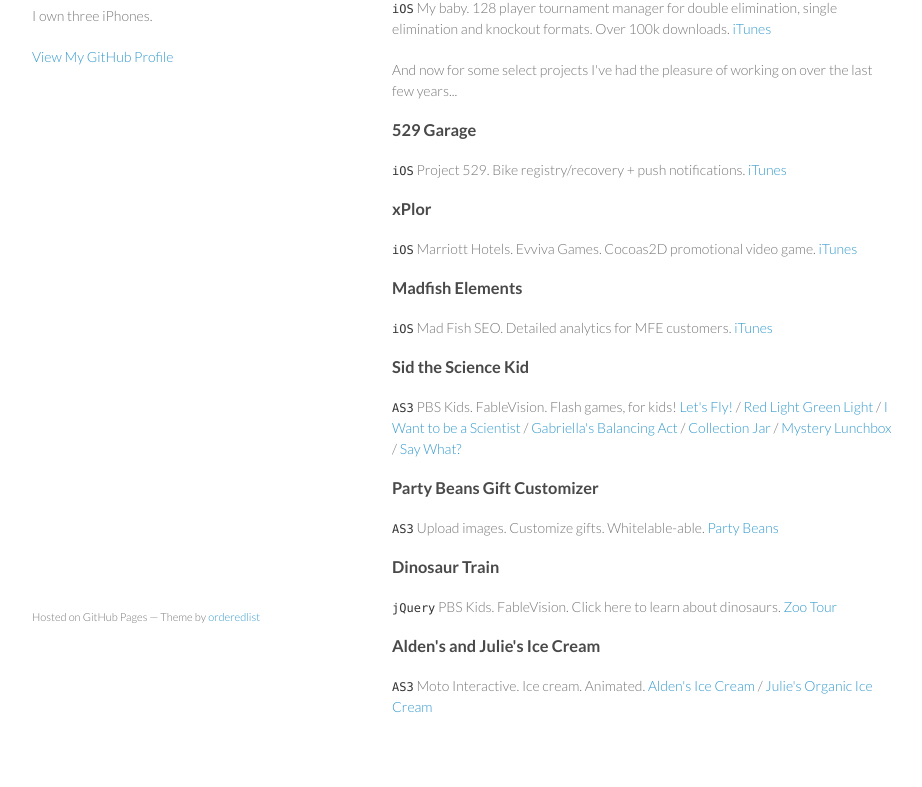
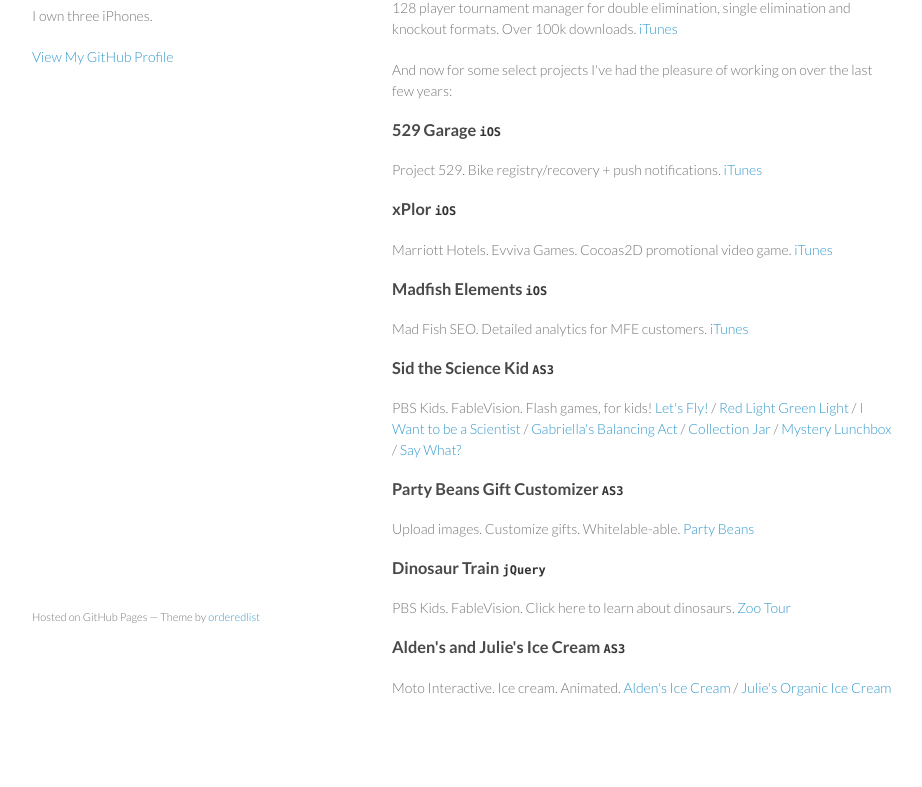
Before and after one commit to iscrz/rolljump.github.io, a plain HTML site: page index.html in a window 1280 px wide. Shown: the part 104-891 px from the top of the page, without its empty margins (178-1100 px from the left). Drawn offline with Linux system fonts and the light colour scheme.

Commit message:
Replace master branch with page content via GitHub

```diff
--- a/index.html
+++ b/index.html
@@ -24,46 +24,54 @@
       </header>
       <section>
         <h2>
-<a id="brackelope-tournament-builder" class="anchor" href="#brackelope-tournament-builder" aria-hidden="true"><span class="octicon octicon-link"></span></a>Brackelope: Tournament Builder</h2>
+<a id="brackelope-tournament-builder-ios" class="anchor" href="#brackelope-tournament-builder-ios" aria-hidden="true"><span class="octicon octicon-link"></span></a>Brackelope: Tournament Builder <code>iOS</code>
+</h2>
 
-<p><code>iOS</code> My baby. 128 player tournament manager for double elimination, single elimination and knockout formats. Over 100k downloads. <a href="https://itunes.apple.com/us/app/brackelope-tournament-builder/id545185377?ls=1&amp;mt=8">iTunes</a></p>
+<p>128 player tournament manager for double elimination, single elimination and knockout formats. Over 100k downloads. <a href="https://itunes.apple.com/us/app/brackelope-tournament-builder/id545185377?ls=1&amp;mt=8">iTunes</a></p>
 
-<p>And now for some select projects I've had the pleasure of working on over the last few years...</p>
+<p>And now for some select projects I've had the pleasure of working on over the last few years:</p>
 
 <h3>
-<a id="529-garage" class="anchor" href="#529-garage" aria-hidden="true"><span class="octicon octicon-link"></span></a>529 Garage</h3>
+<a id="529-garage-ios" class="anchor" href="#529-garage-ios" aria-hidden="true"><span class="octicon octicon-link"></span></a>529 Garage <code>iOS</code>
+</h3>
 
-<p><code>iOS</code> Project 529. Bike registry/recovery + push notifications. <a href="https://itunes.apple.com/us/app/529-garage/id849303554?ls=1&amp;mt=8">iTunes</a></p>
+<p>Project 529. Bike registry/recovery + push notifications. <a href="https://itunes.apple.com/us/app/529-garage/id849303554?ls=1&amp;mt=8">iTunes</a></p>
 
 <h3>
-<a id="xplor" class="anchor" href="#xplor" aria-hidden="true"><span class="octicon octicon-link"></span></a>xPlor</h3>
+<a id="xplor-ios" class="anchor" href="#xplor-ios" aria-hidden="true"><span class="octicon octicon-link"></span></a>xPlor <code>iOS</code>
+</h3>
 
-<p><code>iOS</code> Marriott Hotels. Evviva Games. Cocoas2D promotional video game. <a href="https://itunes.apple.com/us/app/xplor-by-marriott/id646951347">iTunes</a></p>
+<p>Marriott Hotels. Evviva Games. Cocoas2D promotional video game. <a href="https://itunes.apple.com/us/app/xplor-by-marriott/id646951347">iTunes</a></p>
 
 <h3>
-<a id="madfish-elements" class="anchor" href="#madfish-elements" aria-hidden="true"><span class="octicon octicon-link"></span></a>Madfish Elements</h3>
+<a id="madfish-elements-ios" class="anchor" href="#madfish-elements-ios" aria-hidden="true"><span class="octicon octicon-link"></span></a>Madfish Elements <code>iOS</code>
+</h3>
 
-<p><code>iOS</code> Mad Fish SEO. Detailed analytics for MFE customers. <a href="https://itunes.apple.com/us/app/mad-fish-elements/id579218817?mt=8">iTunes</a></p>
+<p>Mad Fish SEO. Detailed analytics for MFE customers. <a href="https://itunes.apple.com/us/app/mad-fish-elements/id579218817?mt=8">iTunes</a></p>
 
 <h3>
-<a id="sid-the-science-kid" class="anchor" href="#sid-the-science-kid" aria-hidden="true"><span class="octicon octicon-link"></span></a>Sid the Science Kid</h3>
+<a id="sid-the-science-kid-as3" class="anchor" href="#sid-the-science-kid-as3" aria-hidden="true"><span class="octicon octicon-link"></span></a>Sid the Science Kid <code>AS3</code>
+</h3>
 
-<p><code>AS3</code> PBS Kids. FableVision. Flash games, for kids! <a href="http://pbskids.org/sid/letsfly.html">Let's Fly!</a> / <a href="http://pbskids.org/sid/redLightGreenLight.html">Red Light Green Light</a> / <a href="http://pbskids.org/sid/scientist.html">I Want to be a Scientist</a> / <a href="http://pbskids.org/sid/balancingact.html">Gabriella's Balancing Act</a> / <a href="http://pbskids.org/sid/collectionjar.html">Collection Jar</a> / <a href="http://pbskids.org/sid/mysterylunchbox.html">Mystery Lunchbox</a> / <a href="http://pbskids.org/sid/saywhat.html">Say What?</a></p>
+<p>PBS Kids. FableVision. Flash games, for kids! <a href="http://pbskids.org/sid/letsfly.html">Let's Fly!</a> / <a href="http://pbskids.org/sid/redLightGreenLight.html">Red Light Green Light</a> / <a href="http://pbskids.org/sid/scientist.html">I Want to be a Scientist</a> / <a href="http://pbskids.org/sid/balancingact.html">Gabriella's Balancing Act</a> / <a href="http://pbskids.org/sid/collectionjar.html">Collection Jar</a> / <a href="http://pbskids.org/sid/mysterylunchbox.html">Mystery Lunchbox</a> / <a href="http://pbskids.org/sid/saywhat.html">Say What?</a></p>
 
 <h3>
-<a id="party-beans-gift-customizer" class="anchor" href="#party-beans-gift-customizer" aria-hidden="true"><span class="octicon octicon-link"></span></a>Party Beans Gift Customizer</h3>
+<a id="party-beans-gift-customizer-as3" class="anchor" href="#party-beans-gift-customizer-as3" aria-hidden="true"><span class="octicon octicon-link"></span></a>Party Beans Gift Customizer <code>AS3</code>
+</h3>
 
-<p><code>AS3</code> Upload images. Customize gifts. Whitelable-able. <a href="http://www.partybeans.com/gift/">Party Beans</a></p>
+<p>Upload images. Customize gifts. Whitelable-able. <a href="http://www.partybeans.com/gift/">Party Beans</a></p>
 
 <h3>
-<a id="dinosaur-train" class="anchor" href="#dinosaur-train" aria-hidden="true"><span class="octicon octicon-link"></span></a>Dinosaur Train</h3>
+<a id="dinosaur-train-jquery" class="anchor" href="#dinosaur-train-jquery" aria-hidden="true"><span class="octicon octicon-link"></span></a>Dinosaur Train <code>jQuery</code>
+</h3>
 
-<p><code>jQuery</code> PBS Kids. FableVision. Click here to learn about dinosaurs. <a href="http://pbskids.org/dinosaurtrain/tour/zoo.html">Zoo Tour</a></p>
+<p>PBS Kids. FableVision. Click here to learn about dinosaurs. <a href="http://pbskids.org/dinosaurtrain/tour/zoo.html">Zoo Tour</a></p>
 
 <h3>
-<a id="aldens-and-julies-ice-cream" class="anchor" href="#aldens-and-julies-ice-cream" aria-hidden="true"><span class="octicon octicon-link"></span></a>Alden's and Julie's Ice Cream</h3>
+<a id="aldens-and-julies-ice-cream-as3" class="anchor" href="#aldens-and-julies-ice-cream-as3" aria-hidden="true"><span class="octicon octicon-link"></span></a>Alden's and Julie's Ice Cream <code>AS3</code>
+</h3>
 
-<p><code>AS3</code> Moto Interactive. Ice cream. Animated. <a href="http://www.aldensicecream.com/">Alden's Ice Cream</a> / <a href="http://www.juliesorganic.com/">Julie's Organic Ice Cream</a></p>
+<p>Moto Interactive. Ice cream. Animated. <a href="http://www.aldensicecream.com/">Alden's Ice Cream</a> / <a href="http://www.juliesorganic.com/">Julie's Organic Ice Cream</a></p>
       </section>
       <footer>
         <p><small>Hosted on GitHub Pages &mdash; Theme by <a href="https://github.com/orderedlist">orderedlist</a></small></p>
```
Also changed, not shown: params.json (+1 -1 lines).
